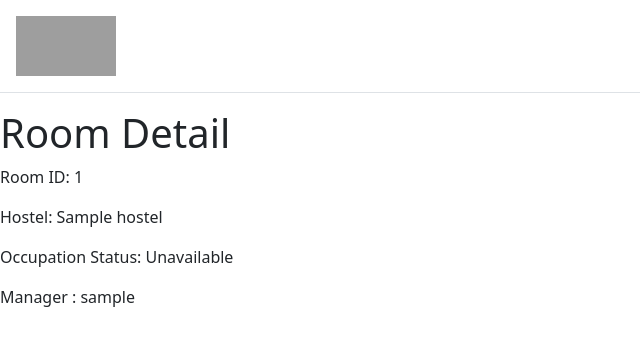
After one commit to adeyinka-dev/dockerizestama, a Django app: page /hostels/room/1/ in a window 1280 px wide. The commit adds this page. Shown: the top 346 px of the page, without its empty margins (0-640 px from the left). Run offline with Django 4.2, Linux system fonts and the light colour scheme; tables that the repository leaves empty hold one stand-in row (values such as "Sample post"); some libraries are stand-ins or nearby versions; grey boxes are pictures that could not be loaded.

Commit message:
get room url to create room detail page

```diff
--- a/accommodations/models.py
+++ b/accommodations/models.py
@@ -74,6 +74,10 @@ class Room(models.Model):
     def __str__(self):
         return self.room_id
 
+    # This is to tell django to generate a URL for the Room model. This will be used to generate the room dashboard
+    def get_absolute_url(self):
+        return reverse("room_detail", kwargs={"pk": self.pk})
+
 
 # room unique ID, will take the hostel id and consecutive numbers will be added.
 @receiver(post_save, sender=Room)
--- a/accommodations/urls.py
+++ b/accommodations/urls.py
@@ -1,8 +1,9 @@
 from django.urls import path
 
-from .views import HostelListView, HostelDetailView
+from .views import HostelListView, HostelDetailView, RoomDetailView
 
 urlpatterns = [
     path("<int:pk>/", HostelDetailView.as_view(), name="hostel_detail"),
     path("", HostelListView.as_view(), name="hostel_list"),
+    path("room/<int:pk>/", RoomDetailView.as_view(), name="room_detail"),
 ]
--- a/accommodations/views.py
+++ b/accommodations/views.py
@@ -37,3 +37,8 @@ class HostelDetailView(DetailView):
             if room.tenant is not None
         ]
         return context
+
+
+class RoomDetailView(DetailView):
+    model = Room
+    template_name = "room_detail.html"
--- a/django_project/settings.py
+++ b/django_project/settings.py
@@ -26,7 +26,7 @@ SECRET_KEY = "django-insecure-$tvf-2%94!84)em6+#1k56#%dh(!!qut*r=9!p%1nko)i-10+c
 # SECURITY WARNING: don't run with debug turned on in production!
 DEBUG = True
 
-ALLOWED_HOSTS = []
+ALLOWED_HOSTS = ["*"]
 
 
 # Application definition
--- a/templates/home.html
+++ b/templates/home.html
@@ -56,6 +56,7 @@
                       <div class="px-3">
                           <p class="small mb-1" style="color: #fb8600b9;">Hostel</p>
                           <p class="mb-0" style="color: #126782;">{{ user.room.hostel.name }}</p>
+                          <a href="{% url 'room_detail' user.room.pk %}"> room detail </a>
                       </div>
                       </div>
                     </div>
--- /dev/null
+++ b/templates/room_detail.html
@@ -0,0 +1,15 @@
+
+{% extends "base.html" %}
+
+{% block content %}
+  <h1>Room Detail</h1>
+
+  <p>Room ID: {{ object.room_id }}</p>
+
+  <p>Hostel: {{ object.hostel.name }}</p>
+
+  <p>Occupation Status: {{ object.get_status_display }}</p>
+
+  <p>Manager : {{ object.hostel.manager}}</p>
+
+{% endblock %}
```
